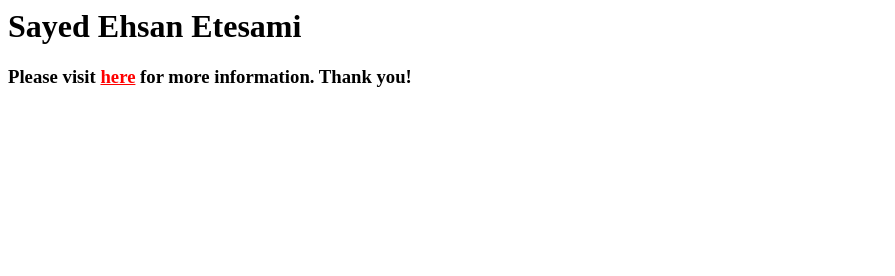
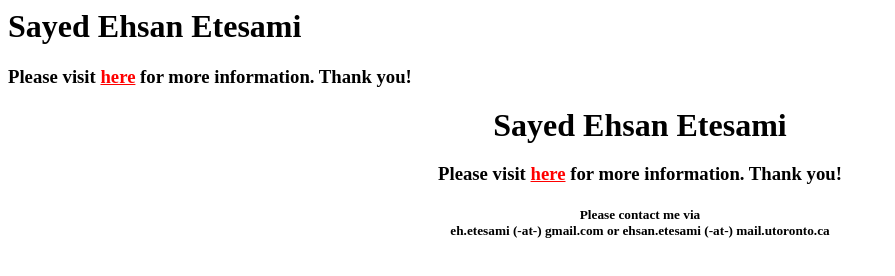
Before and after one commit to etesami/etesami.github.io, a plain HTML site: page index.html in a window 1280 px wide. Shown: the whole page, without its empty margins (0-895 px from the left). Drawn offline with Linux system fonts and the light colour scheme.

Commit message:
Few minnor changes

```diff
--- a/index.html
+++ b/index.html
@@ -1,3 +1,9 @@
 <h1>Sayed Ehsan Etesami</h1>
 
 <h3>Please visit <a style="color: #ff0000;" href="http://individual.utoronto.ca/etesami" target="_blank" rel="noopener">here</a> for more information. Thank you!</h3>
+
+<center>
+<h1 style="margin-top: 5px;margin-bottom: 5px;">Sayed Ehsan Etesami</h1>
+<h3>Please visit <a style="color: #ff0000;" href="http://individual.utoronto.ca/etesami" target="_blank" rel="noopener">here</a> for more information. Thank you!</h3>
+<h5>Please contact me via<br>eh.etesami (-at-) gmail.com or ehsan.etesami (-at-) mail.utoronto.ca</h5>
+</center>
```
